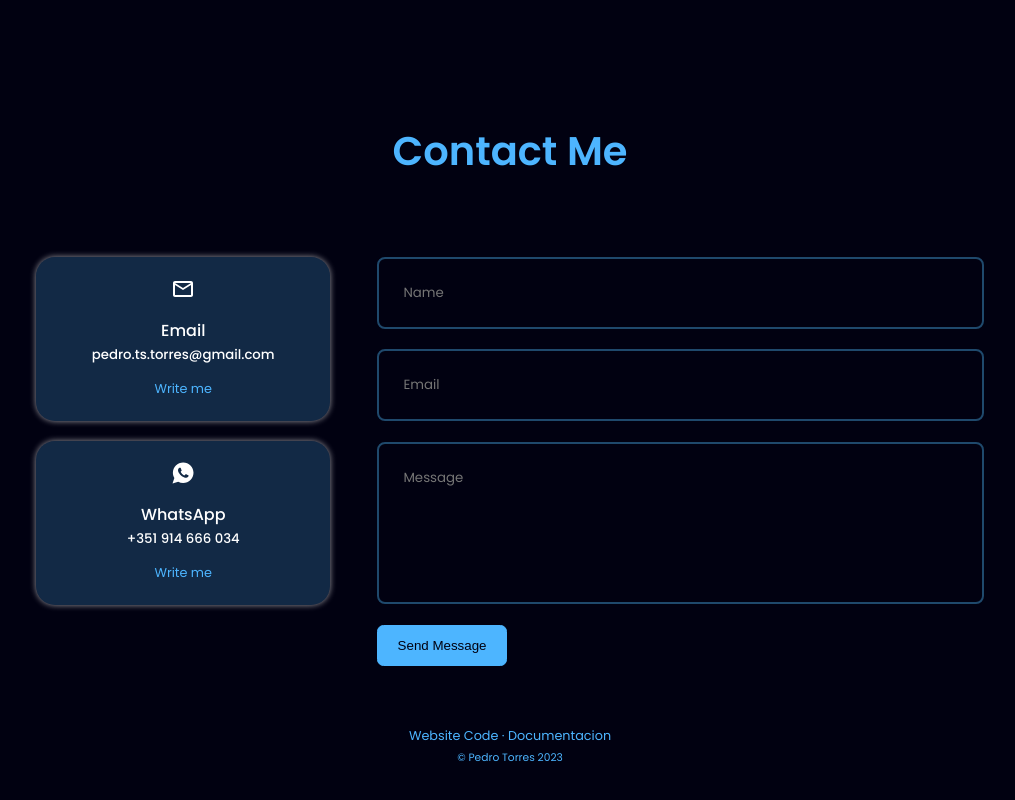
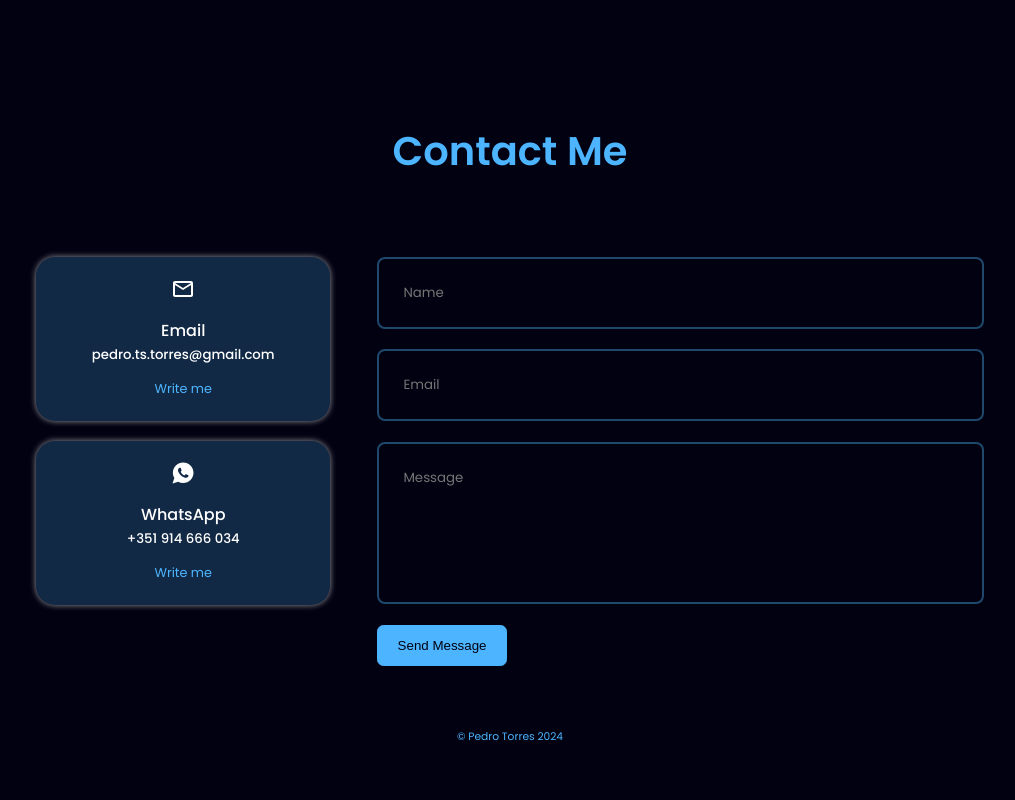
Before and after one commit to pedro-areal-torres/Website-Portfolio, a React (Create React App) app: page / in a window 1280 px wide. Shown: the part 5065-5865 px from the top of the page, without its empty margins (130-1145 px from the left). Built offline with nearby package versions, Linux system fonts and the light colour scheme.

Commit message:
Footer year update

```diff
--- a/src/components/Footer/Footer.jsx
+++ b/src/components/Footer/Footer.jsx
@@ -1,17 +1,19 @@
-import React from "react";
-import "./footer.css";
-import { BsFillArrowUpCircleFill } from "react-icons/bs";
+import React from 'react';
+import './footer.css';
+import { BsFillArrowUpCircleFill } from 'react-icons/bs';
 
 export const Footer = () => {
   return (
     <footer>
+      {/*
       <div className="footer__documentacion">
         <a href="https://github.com/pedro-areal-torres/Website-Portfolio" target="_blank">
           Website Code · Documentacion
         </a>
       </div>
-      <div className="footer__copyright">
-        <small>&copy; Pedro Torres 2023</small>
+      */}
+      <div className='footer__copyright'>
+        <small>&copy; Pedro Torres 2024</small>
       </div>
     </footer>
   );
```
